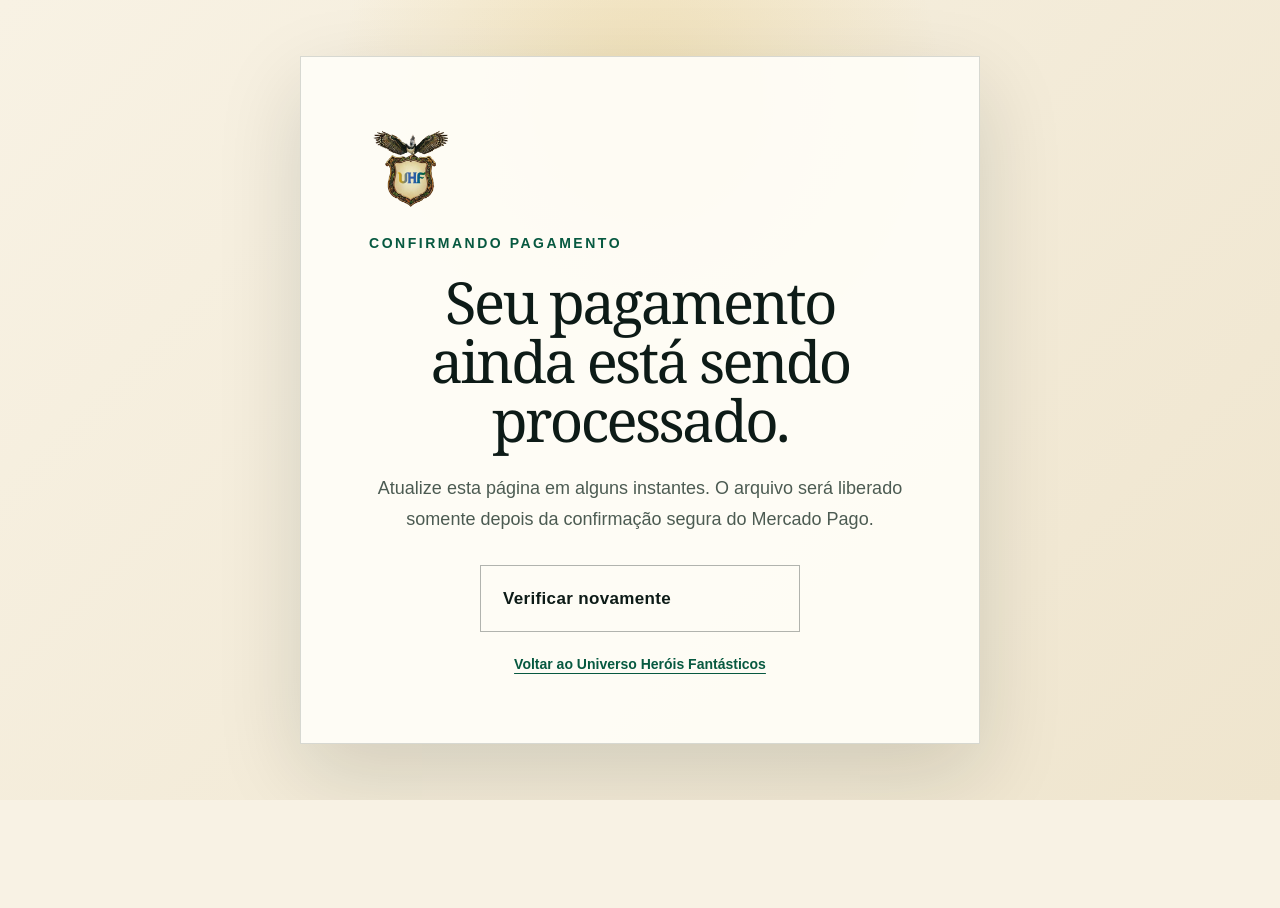
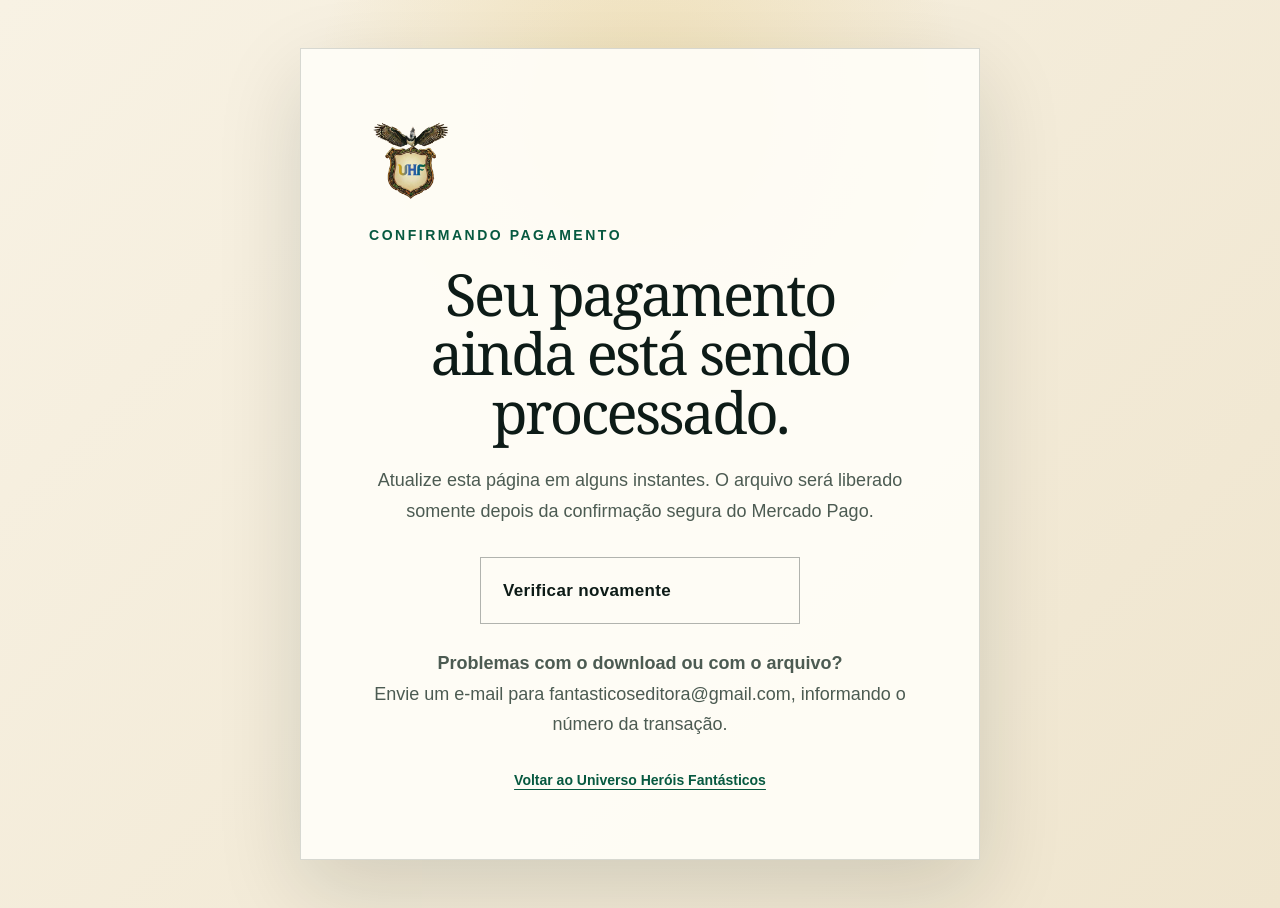
Before and after one commit to fantasticoseditora/universo-herois-fantasticos, a Next.js app: page /pagamento/sucesso in a window 1280 px wide. Before the commit the page ends 800 px from the top, so only its background shows below. Built offline with nearby package versions, Linux system fonts and the light colour scheme.

Commit message:
Adiciona contato de suporte na confirmação de pagamento

```diff
--- a/app/pagamento/sucesso/page.tsx
+++ b/app/pagamento/sucesso/page.tsx
@@ -2,6 +2,8 @@ import { createDownloadToken } from "@/lib/ebook-delivery";
 import { verifyApprovedEbookPayment } from "@/lib/mercado-pago";
 
 export const dynamic = "force-dynamic";
+
+const SUPPORT_EMAIL = "fantasticoseditora@gmail.com";
 
 type SearchParams = Promise<
   Record<string, string | string[] | undefined>
@@ -20,6 +22,9 @@ export default async function PagamentoAprovado({
 
   const token =
     approved && paymentId ? await createDownloadToken(paymentId) : null;
+  const supportSubject = paymentId
+    ? `Suporte ao download do UHF — transação ${paymentId}`
+    : "Suporte ao download do UHF";
 
   return (
     <main className="payment-page">
@@ -55,6 +60,23 @@ export default async function PagamentoAprovado({
             Verificar novamente
           </a>
         )}
+        <p className="payment-support">
+          <strong>Problemas com o download ou com o arquivo?</strong>
+          <br />
+          Envie um e-mail para{" "}
+          <a
+            href={`mailto:${SUPPORT_EMAIL}?subject=${encodeURIComponent(supportSubject)}`}
+          >
+            {SUPPORT_EMAIL}
+          </a>
+          , informando o número da transação.
+          {paymentId ? (
+            <>
+              <br />
+              Número da transação: <strong>{paymentId}</strong>
+            </>
+          ) : null}
+        </p>
         <a className="payment-return" href="/">
           Voltar ao Universo Heróis Fantásticos
         </a>
```
